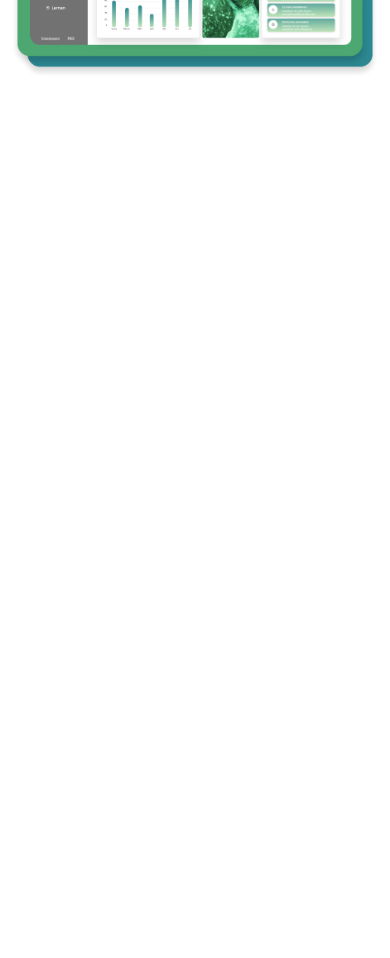
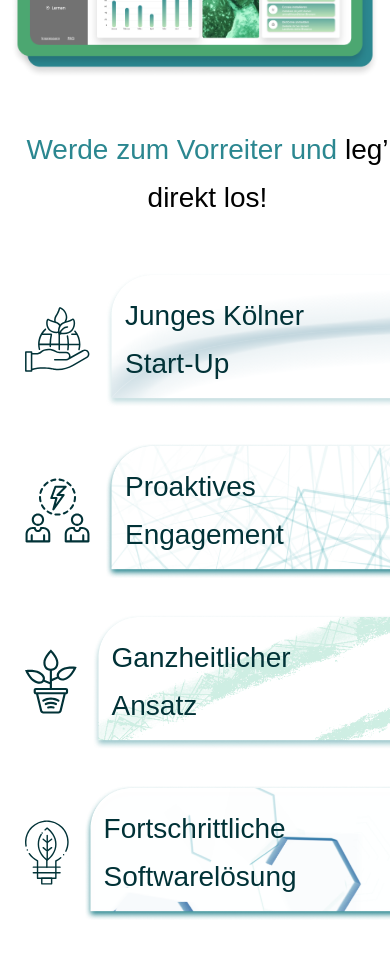
Before and after one commit to DevFariz/DGL, a React (Create React App) app: page / in a window 390 px wide. Shown: the part 980-1938 px from the top of the page. Before the commit the page ends 1106 px from the top, so only its background shows below. Built offline with nearby package versions, Linux system fonts and the light colour scheme.

Commit message:
feat: add responsiveness to start now section

```diff
--- a/src/components/startNow/StartNow.scss
+++ b/src/components/startNow/StartNow.scss
@@ -1,19 +1,48 @@
 @import "../../styles/mixin.scss";
 @import "../../styles/style.scss";
+@import "../../styles/breakpoints.scss";
 
 
 .start-now{
-  padding-left: 7.8%;
+  padding-left: 140px;
   margin-bottom: 240px;
+
+  @include breakpoint(1400px){
+    padding-left: 100px;
+  }
+
+  @include xl{
+    padding-left: 75px;
+  }
+
+  @include lg{
+    padding-left: 50px;
+  }
+
+  @include md{
+    padding-left: 25px;
+  }
 
   &__title{
     text-align: center;
     font-weight: 500;
     font-size: 40px;
     line-height: 66px;
-    margin-bottom: 120px;
+    margin-bottom: 100px;
     span{
       color: #2B8790;
+    }
+
+    @include xl{
+      font-size: 36px;
+      line-height: 56px;
+      margin-bottom: 75px;
+    }
+
+    @include md{
+      font-size: 28px;
+      line-height: 48px;
+      margin-bottom: 50px;
     }
   }
 
@@ -34,6 +63,34 @@
 
     &_03{
       transform: translateX(10%);
+    }
+
+    @include xl{
+      margin-bottom: 35px;
+      &_01{
+        transform: translateX(0);
+      }
+
+      &_02{
+        transform: translateX(0);
+      }
+
+      &_03{
+        transform: translateX(0);
+      }
+
+      img{
+        display: block;
+        width: 98px;
+        height: 98px;
+      }
+    }
+
+    @include md{
+     img{
+      width: 65px;
+      height: 65px;
+     }
     }
   }
 
@@ -65,5 +122,26 @@
       background: url('../../resources/img/work-with-us-04-bg.png') no-repeat;
       background-size: cover;
     }
+
+    @include breakpoint(1400px){
+      padding: 40px;
+      margin-left: 40px;
+      font-size: 48px;
+      line-height: 72px;
+    }
+
+    @include xl{
+      padding: 25px;
+      margin-left: 20px;
+      font-size: 36px;
+      line-height: 56px;
+    }
+
+    @include lg{
+      padding: 20px;
+      margin-left: 15px;
+      font-size: 28px;
+      line-height: 48px;
+    }
   }
 }
--- a/src/pages/HomePage.js
+++ b/src/pages/HomePage.js
@@ -14,8 +14,8 @@ const HomePage = () => {
       <main className="main">
         <Intro />
         <WorkWithUs />
-        {/* <StartNow />
-        <WePresent />
+        <StartNow />
+        {/* <WePresent />
         <Contacts /> */}
       </main>
       {/* <FooterHome /> */}
```
